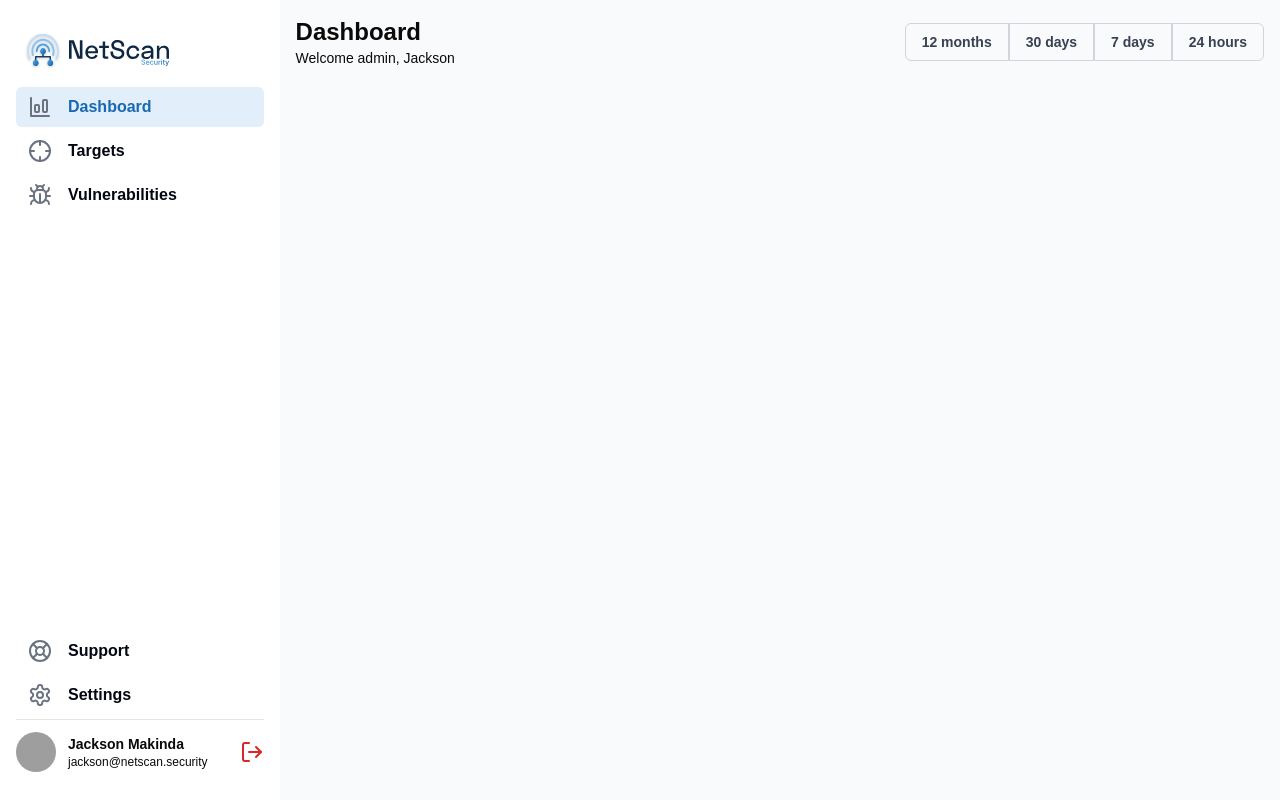
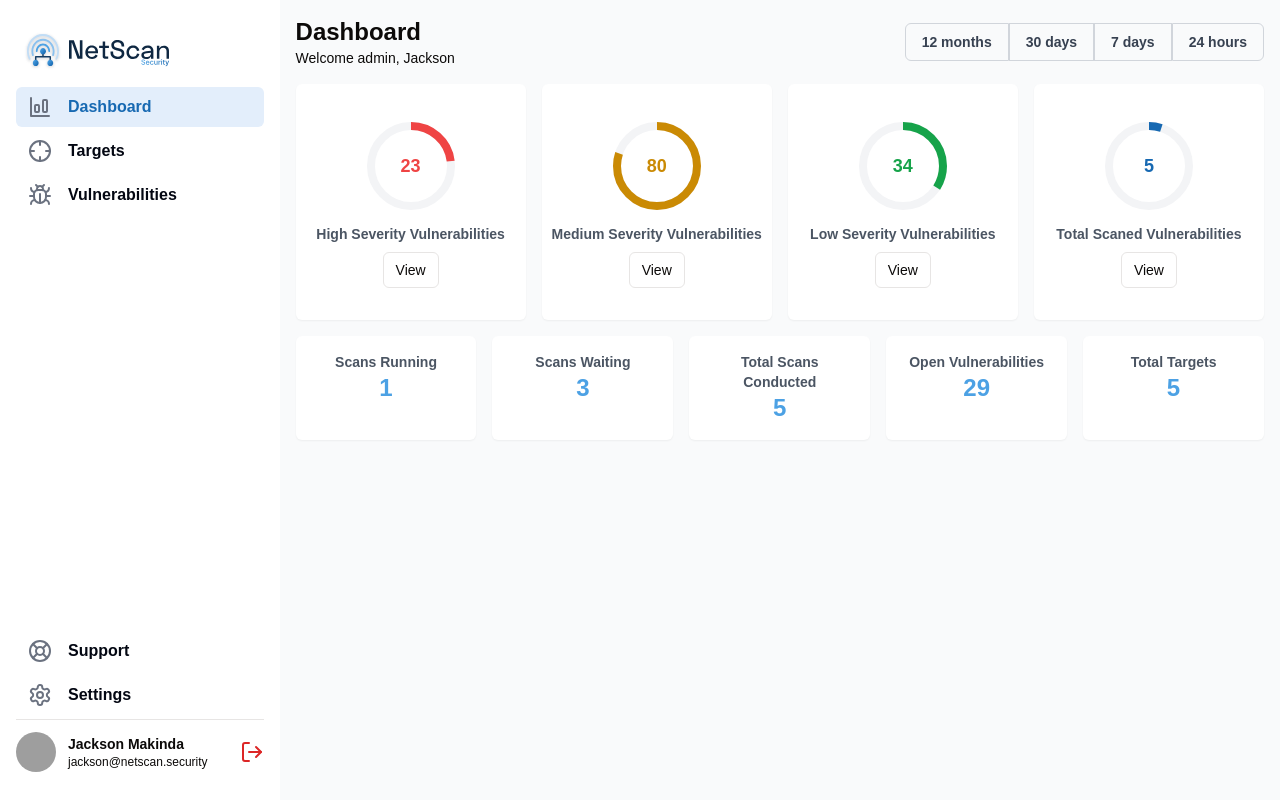
Before and after one commit to Netscan-Security/netscan-dashboard, a React (Vite) app: page / in a window 1280 px wide. Built offline with nearby package versions, Linux system fonts and the light colour scheme; grey boxes are pictures that could not be loaded; a web font is replaced by a local one.

Commit message:
🪄 feat: added dashboard cards

```diff
--- /dev/null
+++ b/src/components/dashboard-card.tsx
@@ -0,0 +1,73 @@
+import { Button } from "./ui/button";
+
+const DashboardCard = ({
+  title,
+  percent,
+  color,
+}: {
+  title: string;
+  percent: number;
+  color: string;
+}) => {
+  return (
+    <div className="flex flex-col items-center justify-center py-8 space-y-2 bg-white rounded-md shadow-sm">
+      <div>
+        <PercentageCircle color={color} percent={percent} />
+      </div>
+      <h3 className="text-sm font-semibold text-gray-600">{title}</h3>
+      <Button variant="outline" size="sm" className="w-fit">
+        View
+      </Button>
+    </div>
+  );
+};
+
+const PercentageCircle = ({
+  color,
+  percent,
+}: {
+  percent: number;
+  color?: string;
+}) => {
+  const strokeWidth = 8;
+  const radius = 40;
+  const circumference = 2 * Math.PI * radius;
+  const progress = circumference - (percent / 100) * circumference;
+
+  return (
+    <div className="relative">
+      <svg height="100" width="100">
+        {/* full circle */}
+        <circle
+          className={`text-gray-100 stroke-current`}
+          strokeWidth={strokeWidth}
+          fill="transparent"
+          r={radius}
+          cx="50"
+          cy="50"
+        />
+        <circle
+          className={`stroke-current ${color}`}
+          strokeWidth={strokeWidth}
+          fill="transparent"
+          r={radius}
+          cx="50"
+          cy="50"
+          style={{
+            strokeDasharray: `${circumference} ${circumference}`,
+            strokeDashoffset: progress,
+            transform: "rotate(-90deg)",
+            transformOrigin: "50% 50%",
+          }}
+        />
+      </svg>
+      <div
+        className={`absolute inset-0 flex items-center justify-center ${color}`}
+      >
+        <span className="text-lg font-bold">{percent}</span>
+      </div>
+    </div>
+  );
+};
+
+export default DashboardCard;
--- a/src/pages/authenticated/dashboard.tsx
+++ b/src/pages/authenticated/dashboard.tsx
@@ -1,14 +1,58 @@
+import DashboardCard from "@/components/dashboard-card";
+
 const Dashboard = () => {
   return (
     <>
-      <div className="flex items-center justify-between">
+      <div className="flex flex-col justify-between space-y-3 sm:space-y-0 sm:items-center sm:flex-row">
         <div>
           <h1 className="text-2xl font-semibold">Dashboard</h1>
           <p className="text-sm">Welcome admin, Jackson</p>
         </div>
         <DaysFilter />
       </div>
+      <div>
+        <div className="grid grid-cols-1 gap-4 mt-4 md:grid-cols-2 lg:grid-cols-4">
+          <DashboardCard
+            title="High Severity Vulnerabilities"
+            percent={23}
+            color="text-red-500"
+          />
+          <DashboardCard
+            title="Medium Severity Vulnerabilities"
+            percent={80}
+            color="text-yellow-600"
+          />
+          <DashboardCard
+            title="Low Severity Vulnerabilities"
+            percent={34}
+            color="text-green-600"
+          />
+          <DashboardCard
+            title="Total Scaned Vulnerabilities"
+            percent={5}
+            color="text-blue-600"
+          />
+        </div>
+        <div className="mt-4">
+          <div className="grid grid-cols-1 gap-4 mt-4 md:grid-cols-2 lg:grid-cols-5">
+            <StatsCard title="Scans Running" value={1} />
+            <StatsCard title="Scans Waiting" value={3} />
+            <StatsCard title="Total Scans Conducted" value={5} />
+            <StatsCard title="Open Vulnerabilities" value={29} />
+            <StatsCard title="Total Targets" value={5} />
+          </div>
+        </div>
+      </div>
     </>
+  );
+};
+
+const StatsCard = ({ title, value }: { title: string; value: number }) => {
+  return (
+    <div className="p-4 text-center bg-white rounded-md shadow-sm gap-y-5">
+      <h3 className="text-sm font-semibold text-gray-600">{title}</h3>
+      <h3 className="text-2xl font-semibold text-blue-400">{value}</h3>
+    </div>
   );
 };
 
```
